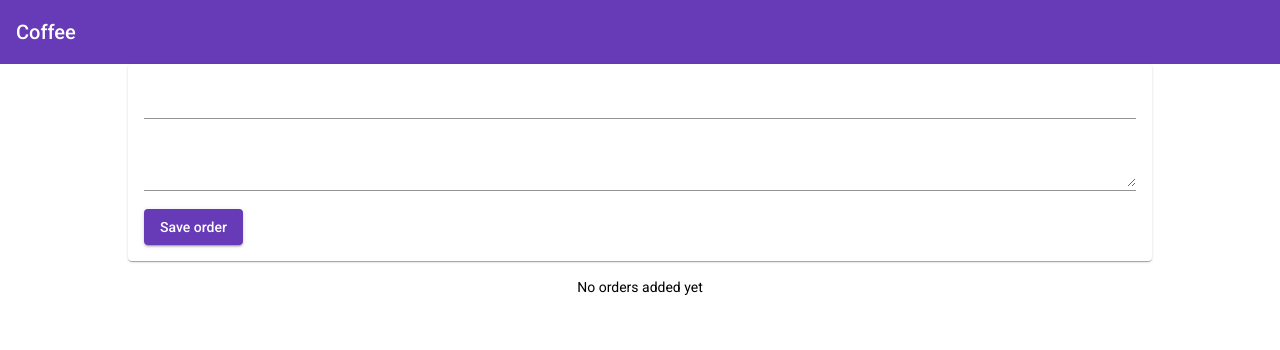
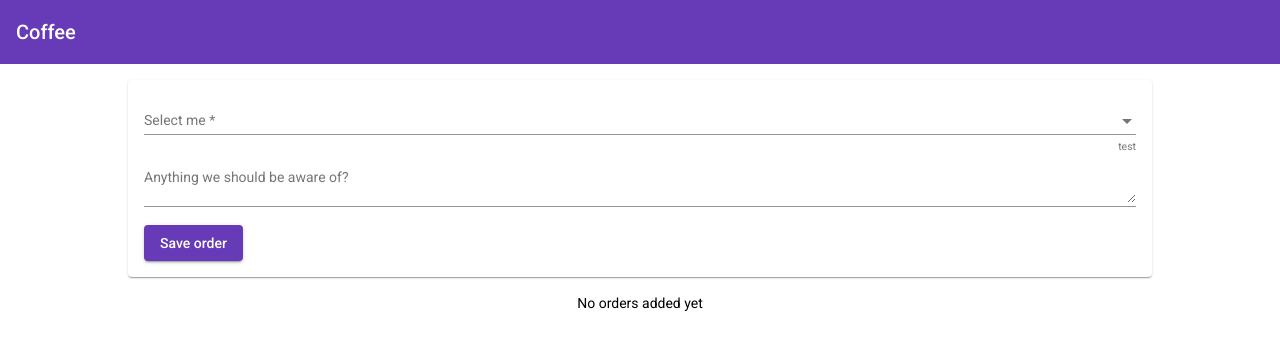
Before and after one commit to ldbolk/educom-coffeeshop-assignment, an Angular app in the folder angular/coffeeshop/: page / in a window 1280 px wide. Shown: the top 350 px of the page. Built offline with nearby package versions, Linux system fonts and the light colour scheme.

Commit message:
Changed the first input to a selector-fixed errors

```diff
--- a/angular/coffeeshop/src/app/app.component.css
+++ b/angular/coffeeshop/src/app/app.component.css
@@ -1,5 +1,4 @@
 main {
-    margin-top: 16px;
     width: 80%;
-    margin: auto
+    margin: 16px auto
 }
--- a/angular/coffeeshop/src/app/app.module.ts
+++ b/angular/coffeeshop/src/app/app.module.ts
@@ -7,6 +7,7 @@ import { MatCardModule } from '@angular/material/card'
 import { MatButtonModule } from '@angular/material/button'
 import { MatToolbarModule } from '@angular/material/toolbar'
 import { MatExpansionModule } from '@angular/material/expansion'
+import { MatSelectModule } from '@angular/material/select'
 
 import { AppRoutingModule } from './app-routing.module';
 import { AppComponent } from './app.component';
@@ -30,7 +31,8 @@ import { PostListComponent } from './posts/post-list/post-list.component';
     MatCardModule,
     MatButtonModule,
     MatToolbarModule,
-    MatExpansionModule
+    MatExpansionModule,
+    MatSelectModule
   ],
   providers: [],
   bootstrap: [AppComponent]
--- a/angular/coffeeshop/src/app/posts/post-create/post-create.component.html
+++ b/angular/coffeeshop/src/app/posts/post-create/post-create.component.html
@@ -1,13 +1,24 @@
 <mat-card>
     <form (submit)="onAddOrder(orderForm)" #orderForm="ngForm">
         <mat-form-field>
-            <input
+            <mat-label>Select me</mat-label>
+            <mat-select
+            type="select"
+            name="cType"
+            ngModel
+            #type="ngModel"
+            required>
+                <mat-option value="option">option</mat-option>
+                <mat-option value="option2">option2</mat-option>
+            </mat-select>
+            <mat-hint align="end">test</mat-hint>
+            <!-- <input
             matInput
             type="text"
             name="cType"
             ngModel
             required
-            #type="ngModel">
+            #type="ngModel"> -->
             <mat-error *ngIf="type.invalid">Please select a coffee type</mat-error>
         </mat-form-field>
         <mat-form-field>
@@ -16,7 +27,8 @@
                 row="4"
                 name="content"
                 ngModel
-                required>
+                placeholder="Anything we should be aware of?"
+                #content="ngModel">
             </textarea>
     </mat-form-field>
         <button
```
